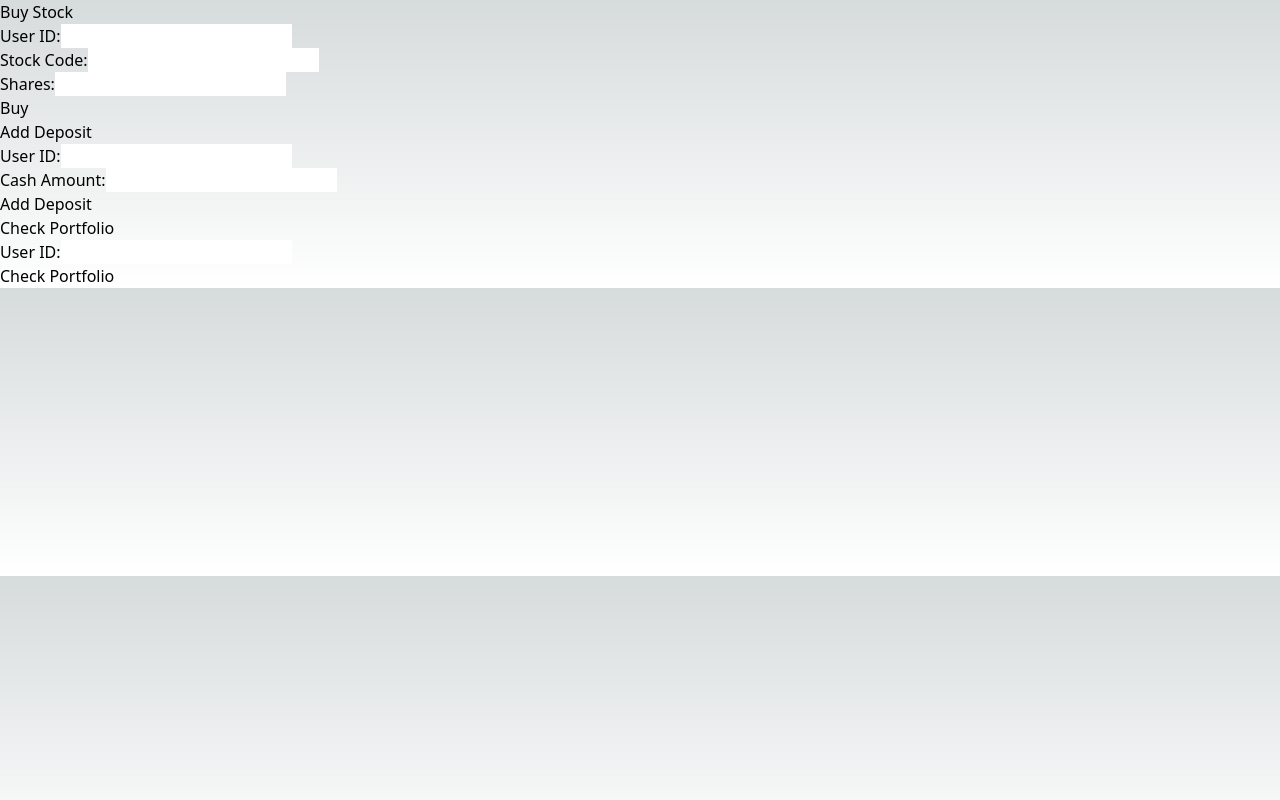
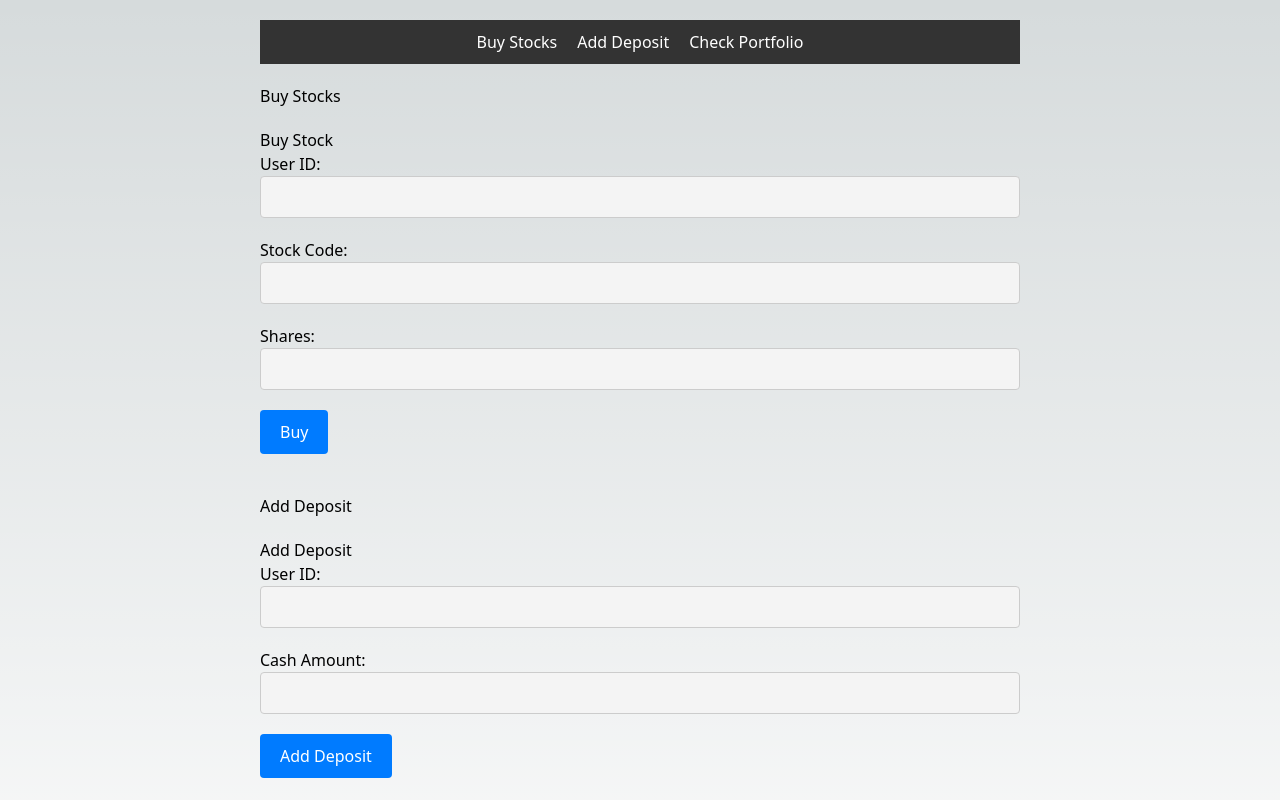
Before and after one commit to petertam888/finance-portfolio-application-ui, a Next.js app: page / in a window 1280 px wide. Shown: the top 800 px of the page. Built offline with nearby package versions, Linux system fonts and the light colour scheme.

Commit message:
update for UI design

```diff
--- a/components/AddDepositForm.js
+++ b/components/AddDepositForm.js
@@ -1,4 +1,4 @@
-import { useState } from 'react';
+import React, { useState } from 'react';
 import axios from 'axios';
 
 const AddDepositForm = () => {
@@ -17,20 +17,20 @@ const AddDepositForm = () => {
   };
 
   return (
-    <div>
+    <div style={{ marginBottom: '40px' }}>
       <h2>Add Deposit</h2>
       <form onSubmit={handleSubmit}>
-        <div>
-          <label>User ID:</label>
-          <input type="text" value={userId} onChange={(e) => setUserId(e.target.value)} />
+        <div style={{ marginBottom: '20px' }}>
+          <label style={{ display: 'block' }}>User ID:</label>
+          <input type="text" value={userId} onChange={(e) => setUserId(e.target.value)} style={{ width: '100%', padding: '8px', color: 'black', backgroundColor: '#f4f4f4', border: '1px solid #ccc', borderRadius: '4px' }} />
         </div>
-        <div>
-          <label>Cash Amount:</label>
-          <input type="number" value={cashAmount} onChange={(e) => setCashAmount(e.target.value)} />
+        <div style={{ marginBottom: '20px' }}>
+          <label style={{ display: 'block' }}>Cash Amount:</label>
+          <input type="number" value={cashAmount} onChange={(e) => setCashAmount(e.target.value)} style={{ width: '100%', padding: '8px', color: 'black', backgroundColor: '#f4f4f4', border: '1px solid #ccc', borderRadius: '4px' }} />
         </div>
-        <button type="submit">Add Deposit</button>
+        <button type="submit" style={{ backgroundColor: '#007bff', color: 'white', padding: '10px 20px', border: 'none', borderRadius: '4px', cursor: 'pointer' }}>Add Deposit</button>
       </form>
-      {errorMessage && <p style={{ color: 'red' }}>{errorMessage}</p>}
+      {errorMessage && <p style={{ color: 'red', marginTop: '10px' }}>{errorMessage}</p>}
     </div>
   );
 };
--- a/components/BuyStockForm.js
+++ b/components/BuyStockForm.js
@@ -1,4 +1,4 @@
-import { useState } from 'react';
+import React, { useState } from 'react';
 import axios from 'axios';
 
 const BuyStockForm = () => {
@@ -18,24 +18,24 @@ const BuyStockForm = () => {
   };
 
   return (
-    <div>
+    <div style={{ marginBottom: '40px' }}>
       <h2>Buy Stock</h2>
       <form onSubmit={handleSubmit}>
-        <div>
-          <label>User ID:</label>
-          <input type="text" value={userId} onChange={(e) => setUserId(e.target.value)} />
+        <div style={{ marginBottom: '20px' }}>
+          <label style={{ display: 'block' }}>User ID:</label>
+          <input type="text" value={userId} onChange={(e) => setUserId(e.target.value)} style={{ width: '100%', padding: '8px', color: 'black', backgroundColor: '#f4f4f4', border: '1px solid #ccc', borderRadius: '4px' }} />
         </div>
-        <div>
-          <label>Stock Code:</label>
-          <input type="text" value={stockCode} onChange={(e) => setStockCode(e.target.value)} />
+        <div style={{ marginBottom: '20px' }}>
+          <label style={{ display: 'block' }}>Stock Code:</label>
+          <input type="text" value={stockCode} onChange={(e) => setStockCode(e.target.value)} style={{ width: '100%', padding: '8px', color: 'black', backgroundColor: '#f4f4f4', border: '1px solid #ccc', borderRadius: '4px' }} />
         </div>
-        <div>
-          <label>Shares:</label>
-          <input type="number" value={shares} onChange={(e) => setShares(e.target.value)} />
+        <div style={{ marginBottom: '20px' }}>
+          <label style={{ display: 'block' }}>Shares:</label>
+          <input type="number" value={shares} onChange={(e) => setShares(e.target.value)} style={{ width: '100%', padding: '8px', color: 'black', backgroundColor: '#f4f4f4', border: '1px solid #ccc', borderRadius: '4px' }} />
         </div>
-        <button type="submit">Buy</button>
+        <button type="submit" style={{ backgroundColor: '#007bff', color: 'white', padding: '10px 20px', border: 'none', borderRadius: '4px', cursor: 'pointer' }}>Buy</button>
       </form>
-      {errorMessage && <p style={{ color: 'red' }}>{errorMessage}</p>}
+      {errorMessage && <p style={{ color: 'red', marginTop: '10px' }}>{errorMessage}</p>}
     </div>
   );
 };
--- a/components/CheckPortfolio.js
+++ b/components/CheckPortfolio.js
@@ -1,36 +1,43 @@
-import { useState } from 'react';
+import React, { useState } from 'react';
 import axios from 'axios';
 
 const CheckPortfolio = ({ backendUrl }) => {
   const [userId, setUserId] = useState('');
   const [portfolioInfo, setPortfolioInfo] = useState(null);
   const [errorMessage, setErrorMessage] = useState('');
+  const [isLoading, setIsLoading] = useState(false);
 
   const handleSubmit = async (e) => {
     e.preventDefault();
+    setIsLoading(true);
     try {
-      const response = await axios.get(`${backendUrl}/api/user/${userId}/portfolio`); // Use backendUrl to construct the full API endpoint URL
+      const response = await axios.get(`${backendUrl}/api/user/${userId}/portfolio`);
       setPortfolioInfo(response.data);
+      setErrorMessage('');
     } catch (error) {
       setErrorMessage('Failed to fetch portfolio. Please try again.');
     }
+    setIsLoading(false);
   };
 
   return (
-    <div>
+    <div style={{ marginBottom: '40px' }}>
       <h2>Check Portfolio</h2>
-      <form onSubmit={handleSubmit}>
-        <div>
-          <label>User ID:</label>
-          <input type="text" value={userId} onChange={(e) => setUserId(e.target.value)} />
+      <form onSubmit={handleSubmit} style={{ marginBottom: '20px' }}>
+        <div style={{ marginBottom: '10px' }}>
+          <label style={{ display: 'block' }}>User ID:</label>
+          <input type="text" value={userId} onChange={(e) => setUserId(e.target.value)} style={{ width: '100%', padding: '8px', color: 'black', backgroundColor: '#f4f4f4', border: '1px solid #ccc', borderRadius: '4px' }} />
         </div>
-        <button type="submit">Check Portfolio</button>
+        <button type="submit" style={{ backgroundColor: '#007bff', color: 'white', padding: '10px 20px', border: 'none', borderRadius: '4px', cursor: 'pointer' }}>
+          {isLoading ? 'Loading...' : 'Check Portfolio'}
+        </button>
       </form>
+      {errorMessage && <p style={{ color: 'red', marginBottom: '20px' }}>{errorMessage}</p>}
       {portfolioInfo && (
         <div>
           <h3>Portfolio Info</h3>
-          <p>Total Account Amount: {portfolioInfo.totalAccountAmount}</p>
-          <p>Cash Amount: {portfolioInfo.cashAmount}</p>
+          <p>Total Account Amount: ${portfolioInfo.totalAccountAmount}</p>
+          <p>Cash Amount: ${portfolioInfo.cashAmount}</p>
           <h4>Stocks Info:</h4>
           <ul>
             {portfolioInfo.stocksInfo.map((stock, index) => (
@@ -41,7 +48,6 @@ const CheckPortfolio = ({ backendUrl }) => {
           </ul>
         </div>
       )}
-      {errorMessage && <p style={{ color: 'red' }}>{errorMessage}</p>}
     </div>
   );
 };
--- /dev/null
+++ b/components/NavBar.js
@@ -0,0 +1,22 @@
+// components/NavBar.js
+import React from 'react';
+
+const NavBar = () => {
+  return (
+    <nav style={{ backgroundColor: '#333', padding: '10px 0', marginBottom: '20px' }}>
+      <ul style={{ listStyleType: 'none', margin: 0, padding: 0, textAlign: 'center' }}>
+        <li style={{ display: 'inline', marginRight: '20px' }}>
+          <a href="#buy" style={{ color: 'white', textDecoration: 'none' }}>Buy Stocks</a>
+        </li>
+        <li style={{ display: 'inline', marginRight: '20px' }}>
+          <a href="#deposit" style={{ color: 'white', textDecoration: 'none' }}>Add Deposit</a>
+        </li>
+        <li style={{ display: 'inline' }}>
+          <a href="#portfolio" style={{ color: 'white', textDecoration: 'none' }}>Check Portfolio</a>
+        </li>
+      </ul>
+    </nav>
+  );
+};
+
+export default NavBar;
--- a/pages/index.js
+++ b/pages/index.js
@@ -1,5 +1,6 @@
 // pages/index.js
 import React from 'react';
+import NavBar from '../components/NavBar';
 import BuyStockForm from '../components/BuyStockForm';
 import AddDepositForm from '../components/AddDepositForm';
 import CheckPortfolio from '../components/CheckPortfolio';
@@ -9,10 +10,20 @@ const HomePage = () => {
   console.log("Local server started successfully!"); // Log a message to the console
 
   return (
-    <div>
-      <BuyStockForm backendUrl="{backendUrl}" /> {/* Pass the backend URL to components */}
-      <AddDepositForm backendUrl={backendUrl} />
-      <CheckPortfolio backendUrl="{backendUrl}" />
+    <div style={{ maxWidth: '800px', margin: '0 auto', padding: '20px' }}>
+      <NavBar />
+      <div id="buy" style={{ marginBottom: '40px' }}>
+        <h2 style={{ marginBottom: '20px' }}>Buy Stocks</h2>
+        <BuyStockForm backendUrl={backendUrl} />
+      </div>
+      <div id="deposit" style={{ marginBottom: '40px' }}>
+        <h2 style={{ marginBottom: '20px' }}>Add Deposit</h2>
+        <AddDepositForm backendUrl={backendUrl} />
+      </div>
+      <div id="portfolio">
+        <h2 style={{ marginBottom: '20px' }}>Check Portfolio</h2>
+        <CheckPortfolio backendUrl={backendUrl} />
+      </div>
     </div>
   );
 };
```
